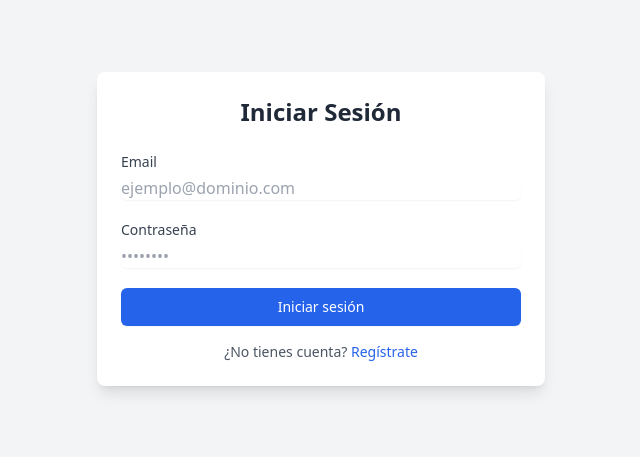
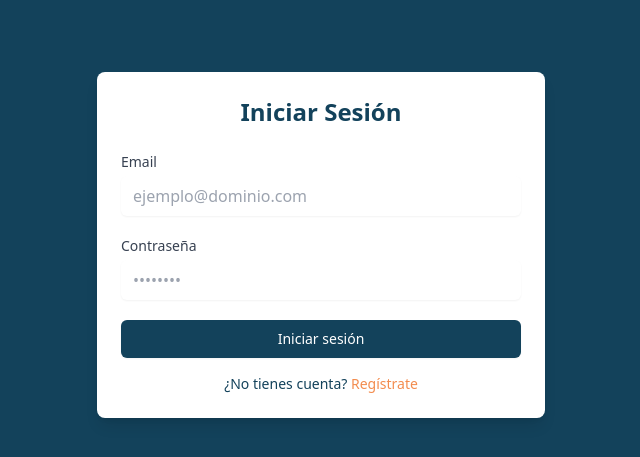
Before and after one commit to opnways/base-docker-php-tailwind-postgresql-alpine, a PHP site: page / in a window 1280 px wide. Shown: the top 457 px of the page, without its empty margins (319-959 px from the left). Run offline with PHP 8.4, Linux system fonts and the light colour scheme; style sheets or scripts are compiled from the project's sources; some libraries are stand-ins or nearby versions.

Commit message:
Login y registro Styles

```diff
--- a/app/Controllers/AuthController.php
+++ b/app/Controllers/AuthController.php
@@ -13,13 +13,30 @@ class AuthController extends Controller
 
     public function login()
     {
+        $csrf = $this->request->post('csrf_token');
+        if (!$csrf || $csrf !== $_SESSION['csrf_token']) {
+            header('HTTP/1.1 403 Forbidden');
+            exit;
+        }
+        // Límite de intentos fallidos
+        $attempts = $_SESSION['login_attempts'] ?? 0;
+        $lastAttempt = $_SESSION['last_attempt_time'] ?? 0;
+        if ($attempts >= 5 && (time() - $lastAttempt) < 900) {
+            header('HTTP/1.1 429 Too Many Requests');
+            return $this->response->renderView('auth/login', ['error' => 'Demasiados intentos. Intente de nuevo en 15 minutos.']);
+        }
         $email = $this->request->post('email');
         $password = $this->request->post('password');
         $userModel = new User();
         $user = $userModel->findByEmail($email);
         if (!$user || !password_verify($password, $user['password'])) {
+            // Incrementar intentos fallidos
+            $_SESSION['login_attempts'] = ($_SESSION['login_attempts'] ?? 0) + 1;
+            $_SESSION['last_attempt_time'] = time();
             return $this->response->renderView('auth/login', ['error' => 'Credenciales inválidas']);
         }
+        session_regenerate_id(true);
+        unset($_SESSION['login_attempts'], $_SESSION['last_attempt_time']);
         $_SESSION['user'] = $user['id'];
         $this->response->redirect('/dashboard');
     }
@@ -31,6 +48,11 @@ class AuthController extends Controller
 
     public function register()
     {
+        $csrf = $this->request->post('csrf_token');
+        if (!$csrf || $csrf !== $_SESSION['csrf_token']) {
+            header('HTTP/1.1 403 Forbidden');
+            exit;
+        }
         $name = $this->request->post('name');
         $email = $this->request->post('email');
         $password = password_hash($this->request->post('password'), PASSWORD_BCRYPT);
@@ -38,12 +60,19 @@ class AuthController extends Controller
         $uuid = $this->generateUuid();
 
         $userModel = new User();
+        try {
             $userModel->create([
                 'id' => $uuid,
                 'name' => $name,
                 'email' => $email,
                 'password' => $password,
             ]);
+        } catch (\PDOException $e) {
+            if ($e->getCode() === '23505') {
+                return $this->response->renderView('auth/register', ['error' => 'El email ya está registrado']);
+            }
+            throw $e;
+        }
 
         $this->response->redirect('/');
     }
--- a/app/Views/Layouts/main.php
+++ b/app/Views/Layouts/main.php
@@ -7,7 +7,7 @@
     <link href="/dist/main.css" rel="stylesheet">
     <script src="/dist/alpine.min.js" defer></script>
 </head>
-<body class="bg-gray-100 text-gray-800" x-data>
+<body class="bg-primary text-white" x-data>
     <div class="container mx-auto py-8">
         <?= $content ?>
     </div>
--- a/app/Views/auth/login.php
+++ b/app/Views/auth/login.php
@@ -1,24 +1,25 @@
 <div class="max-w-md mx-auto mt-10">
   <div class="bg-white shadow-lg rounded-lg p-6">
-    <h2 class="text-2xl font-bold text-gray-800 mb-6 text-center">Iniciar Sesión</h2>
+    <h2 class="text-2xl font-bold text-primary mb-6 text-center">Iniciar Sesión</h2>
     <?php if (isset($error)): ?>
       <div class="bg-red-100 border border-red-400 text-red-700 px-4 py-3 rounded mb-4">
         <?= $error ?>
       </div>
     <?php endif; ?>
     <form action="/" method="post" class="space-y-5">
+<input type="hidden" name="csrf_token" value="<?= htmlspecialchars($_SESSION['csrf_token']) ?>">
       <div>
         <label for="email" class="block text-sm font-medium text-gray-700">Email</label>
-        <input id="email" name="email" type="email" required class="mt-1 block w-full border-gray-300 rounded-md shadow-sm focus:ring-blue-500 focus:border-blue-500 transition" placeholder="ejemplo@dominio.com">
+        <input id="email" name="email" type="email" required class="form-input" placeholder="ejemplo@dominio.com">
       </div>
       <div>
         <label for="password" class="block text-sm font-medium text-gray-700">Contraseña</label>
-        <input id="password" name="password" type="password" required class="mt-1 block w-full border-gray-300 rounded-md shadow-sm focus:ring-blue-500 focus:border-blue-500 transition" placeholder="••••••••">
+        <input id="password" name="password" type="password" required class="form-input" placeholder="••••••••">
       </div>
       <div>
-        <button type="submit" class="w-full inline-flex justify-center py-2 px-4 border border-transparent shadow-sm text-sm font-medium rounded-md text-white bg-blue-600 hover:bg-blue-700 focus:outline-none focus:ring-2 focus:ring-offset-2 focus:ring-blue-500 transition">Iniciar sesión</button>
+        <button type="submit" class="w-full inline-flex justify-center py-2 px-4 border border-transparent shadow-sm text-sm font-medium rounded-md text-white bg-primary hover:bg-secondary focus:outline-none focus:ring-2 focus:ring-offset-2 focus:ring-primary transition">Iniciar sesión</button>
       </div>
     </form>
-    <p class="mt-4 text-center text-sm text-gray-600">¿No tienes cuenta? <a href="/register" class="text-blue-600 hover:underline">Regístrate</a></p>
+    <p class="mt-4 text-center text-sm text-primary">¿No tienes cuenta? <a href="/register" class="text-secondary hover:text-primary">Regístrate</a></p>
   </div>
 </div>
--- a/app/bootstrap.php
+++ b/app/bootstrap.php
@@ -4,3 +4,6 @@ use Dotenv\Dotenv;
 $dotenv = Dotenv::createImmutable(__DIR__ . '/../');
 $dotenv->load();
 session_start();
+if (!isset($_SESSION['csrf_token'])) {
+    $_SESSION['csrf_token'] = bin2hex(random_bytes(32));
+}
--- a/docker-compose.yml
+++ b/docker-compose.yml
@@ -6,7 +6,6 @@ services:
       target: fpm
     volumes:
       - ./app:/var/www/html/app
-      - ./public:/var/www/html/public
       - vendor:/var/www/html/vendor
       - ./public/dist:/var/www/html/public/dist
     env_file:
--- a/src/css/main.css
+++ b/src/css/main.css
@@ -1,3 +1,9 @@
 @tailwind base;
 @tailwind components;
 @tailwind utilities;
+
+@layer components {
+  .form-input {
+    @apply mt-1 block w-full border-neutral text-gray-700 rounded-md shadow-sm focus:ring-primary focus:border-primary transition px-3 py-2;
+  }
+}
--- a/tailwind.config.js
+++ b/tailwind.config.js
@@ -5,7 +5,22 @@ module.exports = {
     './app/Controllers/**/*.php'
   ],
   theme: {
-    extend: {},
+    extend: {
+       colors: {
+        primary: '#13425B',   // Azul oscuro → botones, headers
+        secondary: '#F38C4E', // Naranja → acentos, hovers
+        accent: '#F27174',    // Rojo coral → botones de alerta, CTA
+        neutral: '#D8D8D8',   // Gris claro → bordes, fondos sutiles
+        base: '#EAF4DC',      // Verde pastel → fondo general
+      },
+    },
   },
-  plugins: [],
+  plugins: [
+    function({ addBase, theme }) {
+      addBase({
+        'a': { color: theme('colors.secondary') },
+        'a:hover': { color: theme('colors.primary') },
+      })
+    }
+  ],
 };
```
Also changed, not shown: app/Views/auth/register.php (+11 -5 lines). Lines whose indentation alone changed are shown as unchanged.
